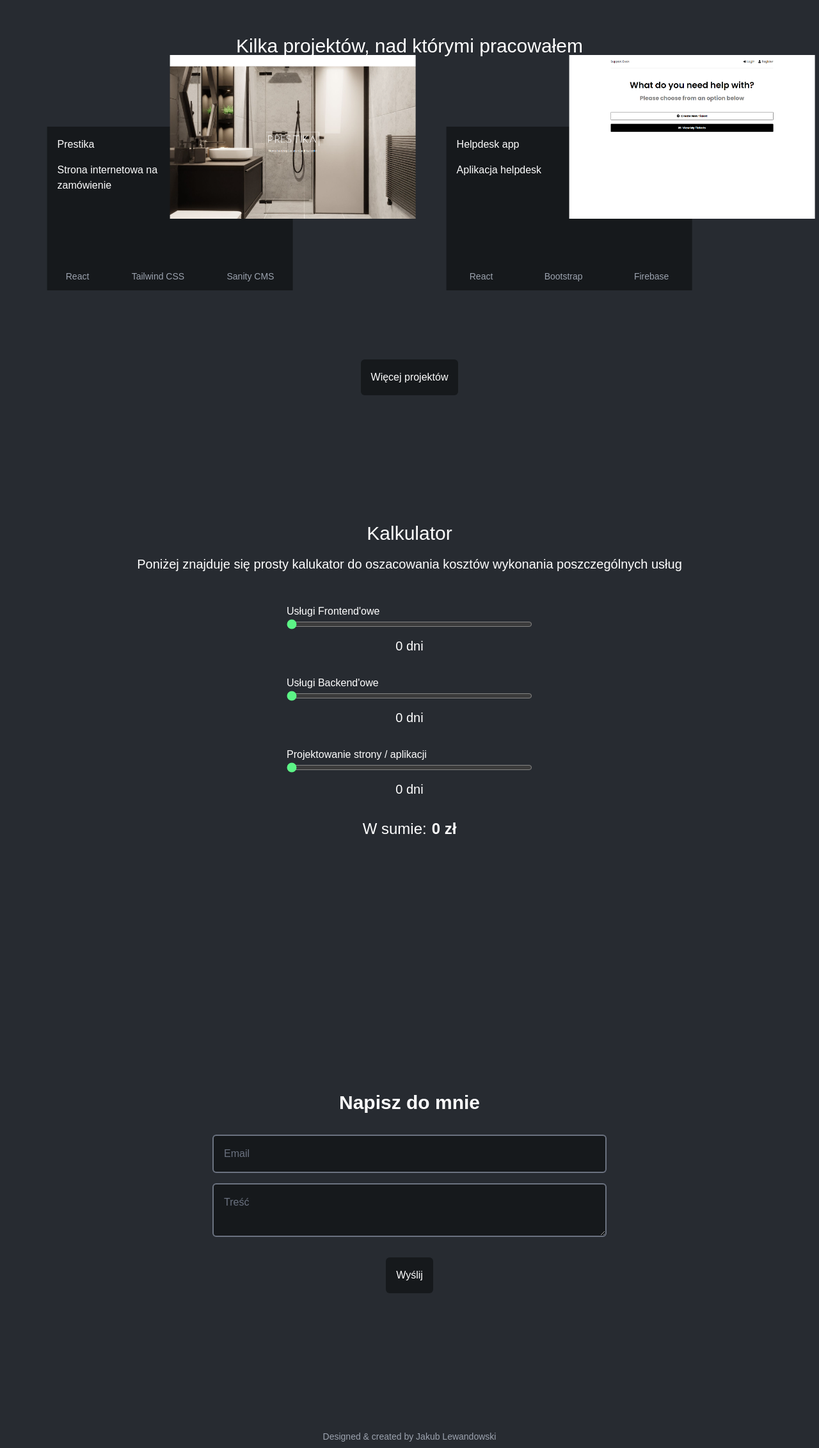
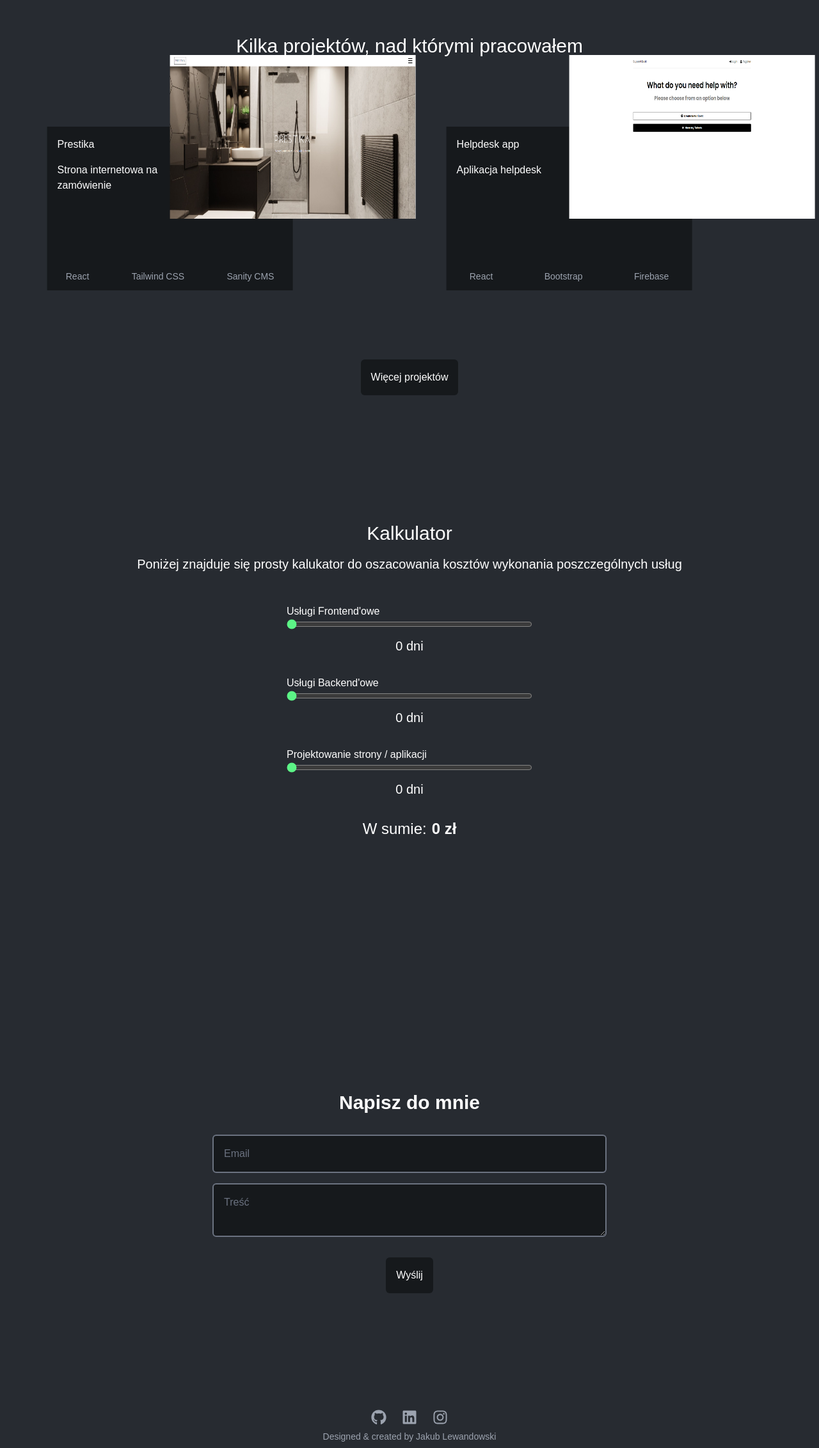
Before and after one commit to j-lewandowski/portfolio, a React (Create React App) app in the folder client/: page / in a window 1280 px wide. Shown: the part 1736-4000 px from the top of the page at 64% size. Built offline with nearby package versions, Linux system fonts and the light colour scheme.

Commit message:
fixed project images display, added icons and animations

```diff
--- a/client/package.json
+++ b/client/package.json
@@ -15,6 +15,7 @@
     "react": "^18.2.0",
     "react-burger-menu": "^3.0.9",
     "react-dom": "^18.2.0",
+    "react-icons": "^4.7.1",
     "react-router-dom": "^6.6.2",
     "react-scripts": "5.0.1",
     "react-toastify": "^9.1.1",
--- a/client/src/components/sections/contact/Contact.jsx
+++ b/client/src/components/sections/contact/Contact.jsx
@@ -2,6 +2,8 @@ import { useState } from "react";
 import { toast } from "react-toastify";
 import { useRef } from "react";
 import emailjs from "@emailjs/browser";
+
+import { FaGithub, FaLinkedin, FaInstagram } from "react-icons/fa";
 
 function Contact() {
     const [formData, setFormData] = useState({
@@ -83,11 +85,24 @@ function Contact() {
                     onChange={onChange}
                     name="message"
                 />
-                <button className="p-4 bg-secondary rounded-md font-IBM hover:text-accent mt-4">
-                    Wyślij
-                </button>
+                <div className="hover:scale-110 duration-150">
+                    <button className="p-4 bg-secondary rounded-md font-IBM hover:text-accent mt-4">
+                        Wyślij
+                    </button>
+                </div>
             </form>
-            <div className="absolute bottom-2 text-sm text-gray-400 font-IBM">
+            <div className="absolute bottom-2 text-sm text-gray-400 font-IBM w-full flex flex-col items-center justify-center space-y-2">
+                <div className="flex space-x-6">
+                    <a href="https://github.com/j-lewandowski">
+                        <FaGithub className="text-2xl hover:text-accent duration-150 hover:-translate-y-2" />
+                    </a>
+                    <a href="https://linkedin.com/in/jk-lewandowski">
+                        <FaLinkedin className="text-2xl hover:text-accent duration-150 hover:-translate-y-2" />
+                    </a>
+                    <a href="https://www.instagram.com/">
+                        <FaInstagram className="text-2xl hover:text-accent duration-150 hover:-translate-y-2" />
+                    </a>
+                </div>
                 <p>Designed & created by Jakub Lewandowski</p>
             </div>
         </div>
--- a/client/src/components/sections/myProjects/MyProjects.jsx
+++ b/client/src/components/sections/myProjects/MyProjects.jsx
@@ -24,19 +24,22 @@ function MyProjects({ projects }) {
                             desc={project.desc}
                             stack={project.stack}
                             id={i}
+                            img={project.imgs[0]}
                         />
                     );
                 })}
             </div>
 
+            <div className="hover:scale-110 duration-150">
                 <button
-                className="p-4 bg-secondary rounded-md font-IBM hover:text-accent"
+                    className="p-4 bg-secondary rounded-md font-IBM hover:text-accent "
                     onClick={() => navigate("/my-projects")}
                     data-aos="fade-up"
                 >
                     Więcej projektów
                 </button>
             </div>
+        </div>
     );
 }
 
--- a/client/src/components/sections/myProjects/ProjectItem.jsx
+++ b/client/src/components/sections/myProjects/ProjectItem.jsx
@@ -24,10 +24,9 @@ function ProjectItem({ name, desc, stack, img, id }) {
                             return <p key={i}>{item}</p>;
                         })}
                     </div>
-                    <div
-                        className={`hidden md:block w-96 h-64 absolute z-10 ${
-                            id === 0 ? "bg-prestika" : "bg-supportdesk"
-                        } -top-28 left-48 bg-no-repeat bg-cover bg-center outline-2 outline-accent`}
+                    <img
+                        src={img}
+                        className={`hidden md:block w-96 h-64 absolute z-10  -top-28 left-48 bg-no-repeat bg-cover bg-center outline-2 outline-accent`}
                     />
                 </div>
             </div>
--- a/client/src/pages/MyProjectsPage.jsx
+++ b/client/src/pages/MyProjectsPage.jsx
@@ -11,7 +11,7 @@ function MyProjectsPage({ projects }) {
             <div className=" p-4 md:p-16 flex flex-col items-center h-full space-y-4 md:space-y-0">
                 <div className="w-full float-left">
                     <button
-                        className="p-4 bg-[#16191c] rounded-md font-IBM hover:text-accent mt-4 text-white"
+                        className="p-4 bg-secondary rounded-md font-IBM hover:text-accent mt-4 text-white"
                         onClick={() => navigate("/")}
                     >
                         Cofnij
--- a/client/tailwind.config.js
+++ b/client/tailwind.config.js
@@ -13,8 +13,8 @@ module.exports = {
                 accent: "#5CF486",
             },
             backgroundImage: {
-                prestika: 'url("./src/img/prestika.png")',
-                supportdesk: 'url("./src/img/supportdesk.png")',
+                prestika: 'url("/src/img/prestika.png")',
+                supportdesk: 'url("/src/img/supportdesk.png")',
             },
         },
     },
```
Also changed, not shown: 1 other file (tests, documents, lock files or other folders). Lines whose indentation alone changed are shown as unchanged.
